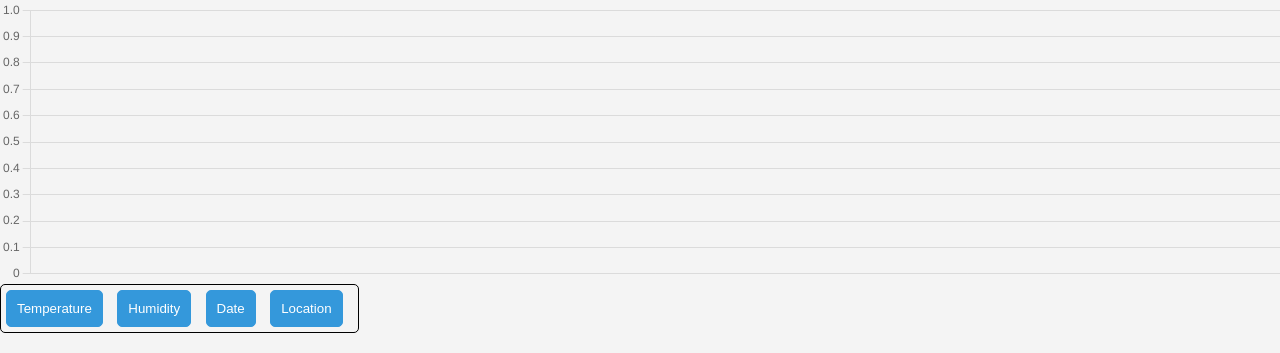
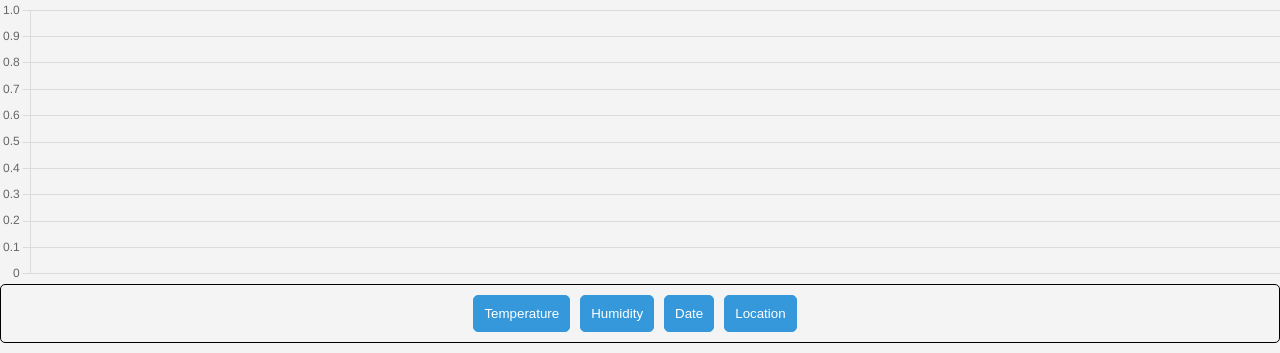
Before and after one commit to pinghero/tempmonitor, a Flask app: page / in a window 1280 px wide. Shown: the top 353 px of the page. Run offline with Flask 3, Linux system fonts and the light colour scheme; data that the repository does not hold is empty.

Commit message:
Centered filter options

```diff
--- a/static/styles/styles.css
+++ b/static/styles/styles.css
@@ -59,7 +59,9 @@ input.show {
 
 .button-container {
     border: 1px solid #000;
-    display: inline-block;
-    padding: 5px;
+    display: flex;
+    flex-wrap: wrap;
+    justify-content: center; /* Center align the content horizontally */
+    padding: 10px;
     border-radius: 5px;
 }
```
